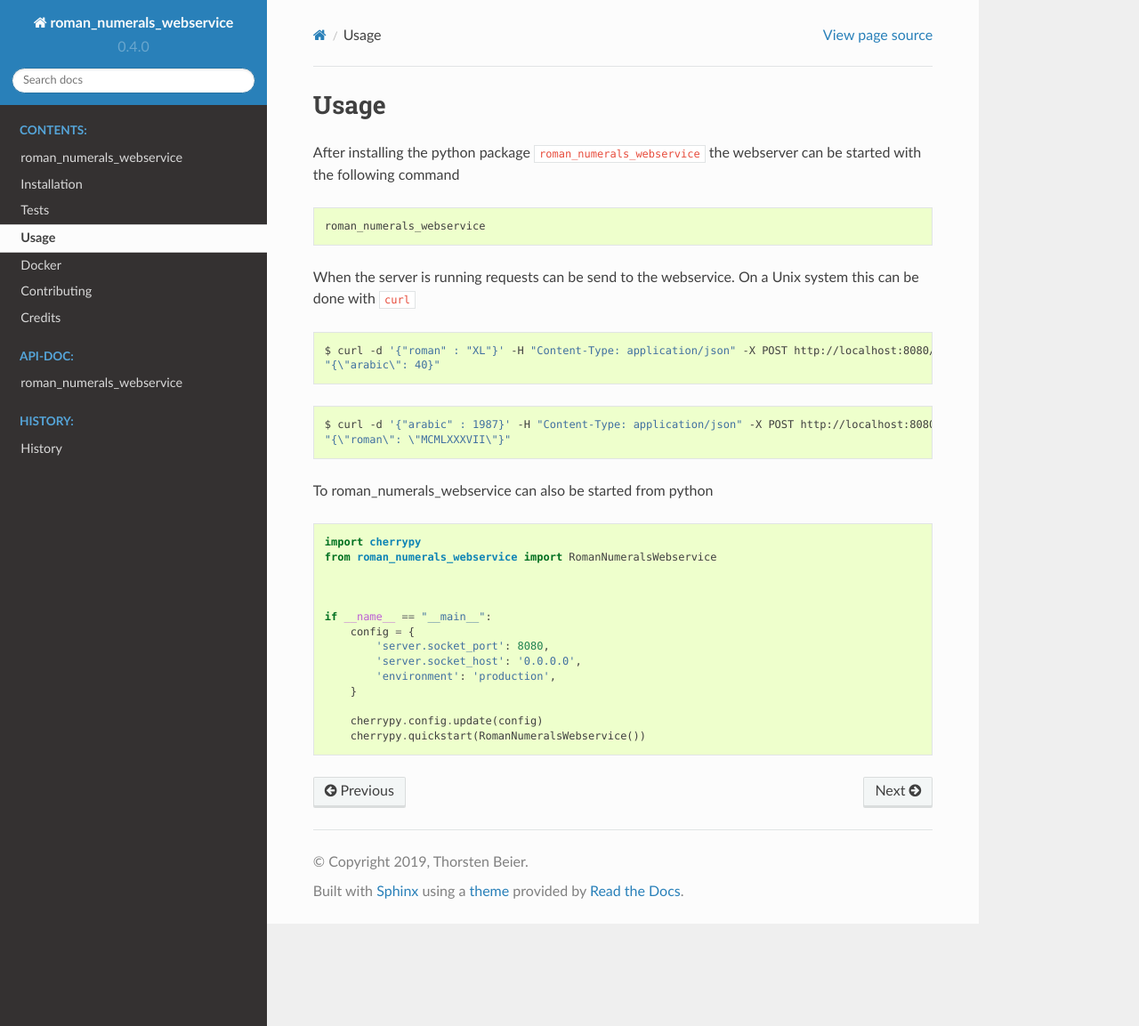
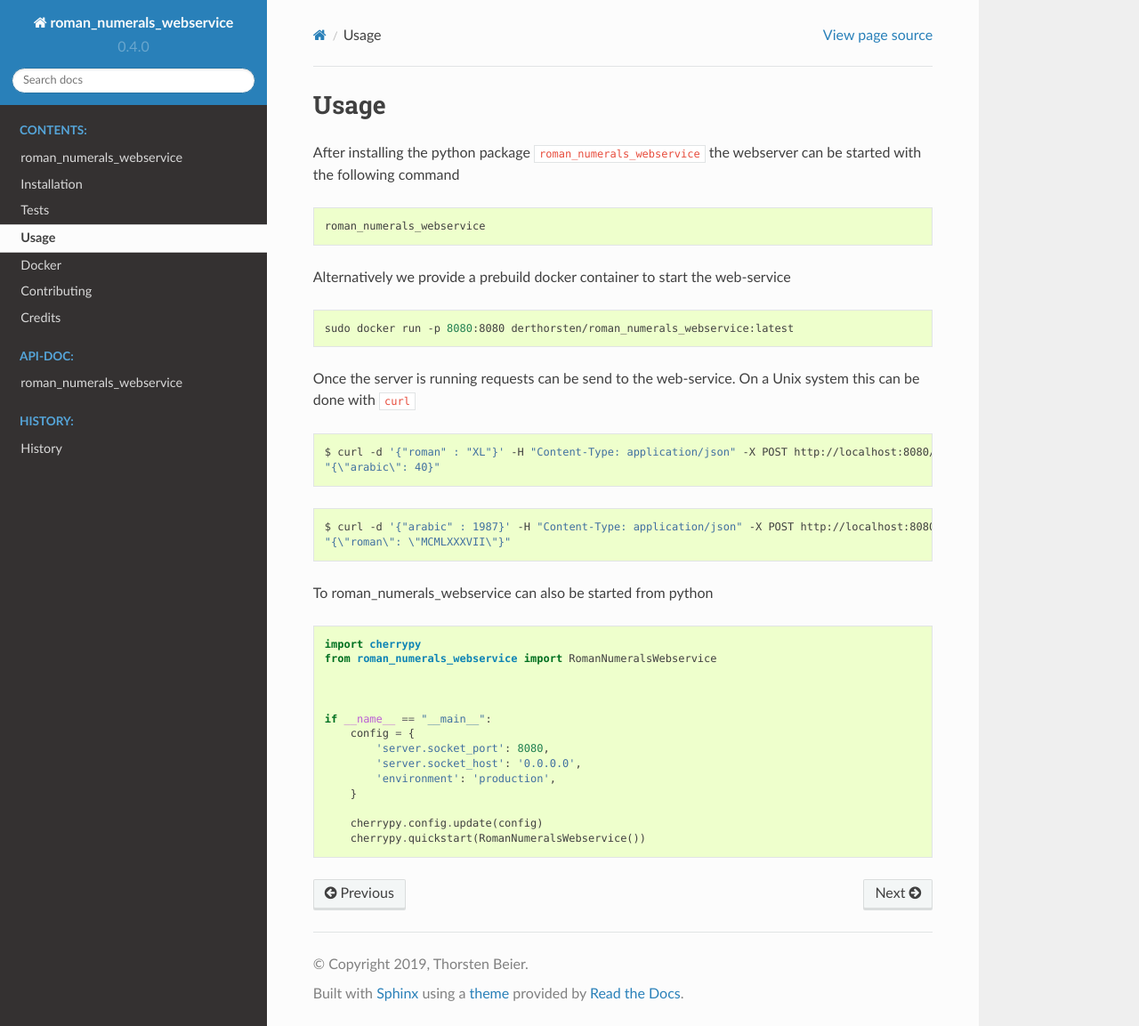
Before and after one commit to DerThorsten/roman_numerals_webservice, a Sphinx documentation site: the page built from docs/usage.rst, in a window 1280 px wide and 1153 px high. Shown: the whole window at 89% size. Built offline with Sphinx 7.4.7 and the Read the Docs theme 2.0.0, drawn with Linux system fonts in a browser that asks for light colours.

Commit message:
updated docs

```diff
--- a/docs/docker.rst
+++ b/docs/docker.rst
@@ -20,4 +20,4 @@ Alternatively one can use the prebuild docker image hosted at dockerhub:
 
 .. code:block:: shell
 
-    docker pull derthorsten/roman_numerals_webservice:latest
+    sudo docker run -p 8080:8080 derthorsten/roman_numerals_webservice:latest
--- a/docs/usage.rst
+++ b/docs/usage.rst
@@ -9,7 +9,13 @@ the webserver can be started with the following command
 
     roman_numerals_webservice
 
-When the server is running requests can be send to the webservice.
+Alternatively we provide a prebuild docker container to start the web-service
+
+.. code-block:: shell
+
+    sudo docker run -p 8080:8080 derthorsten/roman_numerals_webservice:latest
+
+Once the server is running requests can be send to the web-service.
 On a Unix system this can be done with :code:`curl`
 
 .. code-block:: shell
```
